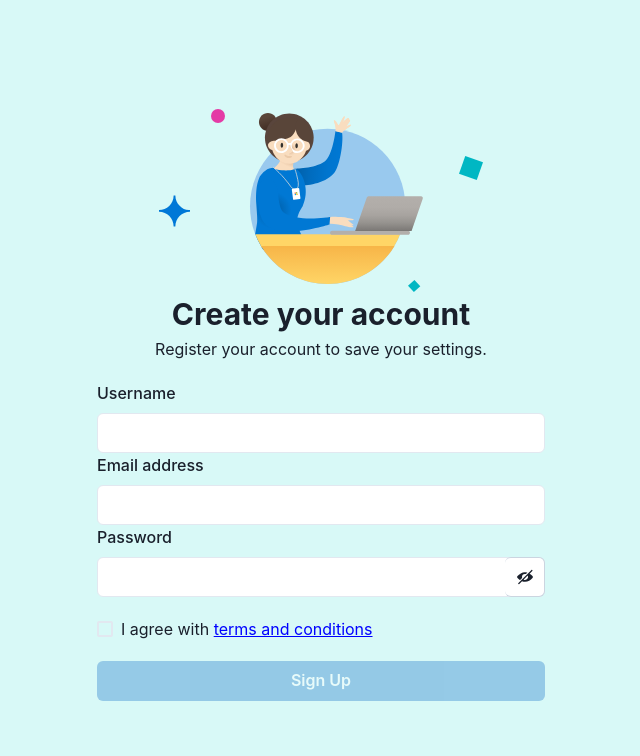
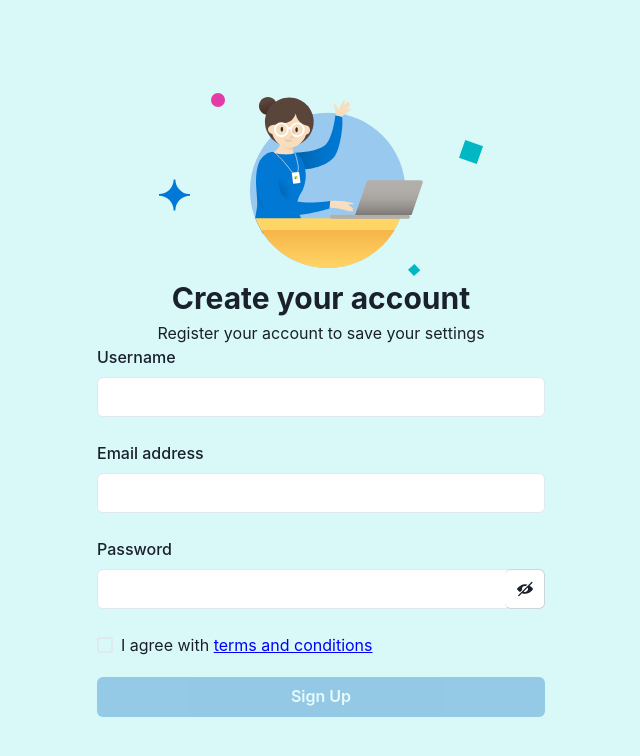
Before and after one commit to AzizZeynalli/food-advisor-app, a Next.js app: page /signup in a window 1280 px wide. Shown: the top 756 px of the page, without its empty margins (319-959 px from the left). Built offline with nearby package versions, Linux system fonts and the light colour scheme.

Commit message:
signup form validation rules

```diff
--- a/src/app/(auth)/signup/page.tsx
+++ b/src/app/(auth)/signup/page.tsx
@@ -29,7 +29,7 @@ const SignUp = () => {
   };
   const {
     control,
-    formState: { errors,isValid },
+    formState: { errors, isValid },
     handleSubmit,
     getValues,
   } = useForm({
@@ -40,7 +40,7 @@ const SignUp = () => {
       password: "",
     },
   });
-  const onSubmit = (data:any) => {
+  const onSubmit = (data: any) => {
     // Form gönderme işlemleri
     console.log("Form submitted:", data);
   };
@@ -57,23 +57,32 @@ const SignUp = () => {
       <Text fontWeight="700" fontSize="30px">
         Create your account
       </Text>
-      <Text>Register your account to save your settings.</Text>
-      <FormControl
-        width="35%"
-        mt="20px"
-        mb="20px"
-        isInvalid={!!errors?.username || !!errors?.email || !!errors?.password}
-      >
+      <Text>Register your account to save your settings</Text>
+      <FormControl width="35%" isInvalid={!!errors?.username} mb={errors?.username ? 0 : 6}>
         <FormLabel>Username</FormLabel>
         <Controller
           name="username"
           control={control}
           rules={{
             required: "Username is required!",
+            minLength: {
+                value: 3,
+                message: "Username must be at least 3 characters long",
+              },
+              maxLength: {
+                value: 20,
+                message: "Username cannot exceed 20 characters",
+              },
+              pattern: {
+                value: /^[a-zA-Z0-9_]+$/,
+                message: "Username can only contain letters, numbers, and underscores",
+              },
           }}
           render={({ field }) => <Input {...field} bg="white" />}
         />
-        <FormErrorMessage>{errors?.username?.message}</FormErrorMessage>
+        <FormErrorMessage fontSize="14px">{errors?.username?.message}</FormErrorMessage>
+      </FormControl>
+      <FormControl width="35%" isInvalid={!!errors?.email} mb={errors?.email ? 0 : 6}>
         <FormLabel>Email address</FormLabel>
         <Controller
           name="email"
@@ -81,13 +90,15 @@ const SignUp = () => {
           rules={{
             required: "Email is required!",
             pattern: {
-                value: /^[A-Z0-9._%+-]+@[A-Z0-9.-]+\.[A-Z]{2,}$/i,
-                message: "Invalid email address",
-              },
+              value: /^[A-Z0-9._%+-]+@[A-Z0-9.-]+\.[A-Z]{2,}$/i,
+              message: "Invalid email address",
+            },
           }}
           render={({ field }) => <Input {...field} bg="white" />}
         />
-        <FormErrorMessage>{errors?.email?.message}</FormErrorMessage>
+        <FormErrorMessage fontSize="14px">{errors?.email?.message}</FormErrorMessage>
+      </FormControl>
+      <FormControl width="35%" isInvalid={!!errors?.password} mb={errors?.password ? 0 : 6}>
         <FormLabel>Password</FormLabel>
         <InputGroup>
           <Controller
@@ -95,6 +106,14 @@ const SignUp = () => {
             control={control}
             rules={{
               required: "Password is required!",
+              minLength: {
+                value: 8,
+                message: "Password must be at least 8 characters long",
+              },
+              pattern: {
+                value: /^(?=.*[a-z])(?=.*[A-Z])(?=.*\d)[A-Za-z\d]+$/,
+                message: "Password must include at least one lowercase letter, one uppercase letter, and one digit",
+              },
             }}
             render={({ field }) => (
               <Input
@@ -117,17 +136,21 @@ const SignUp = () => {
             />
           </InputRightElement>
         </InputGroup>
-        <FormErrorMessage>{errors?.password?.message}</FormErrorMessage>
+        <FormErrorMessage fontSize="14px">{errors?.password?.message}</FormErrorMessage>
       </FormControl>
-      <Checkbox width="35%" isChecked={agreeTerms}
-        onChange={handleToggleAgreeTerms}>
+
+      <Checkbox
+        mb="20px"
+        width="35%"
+        isChecked={agreeTerms}
+        onChange={handleToggleAgreeTerms}
+      >
         I agree with{" "}
         <Link href={"/"} style={{ color: "blue", textDecoration: "underline" }}>
           terms and conditions
         </Link>
       </Checkbox>
       <Button
-        mt="20px"
         width="35%"
         colorScheme="blue"
         variant="solid"
```
